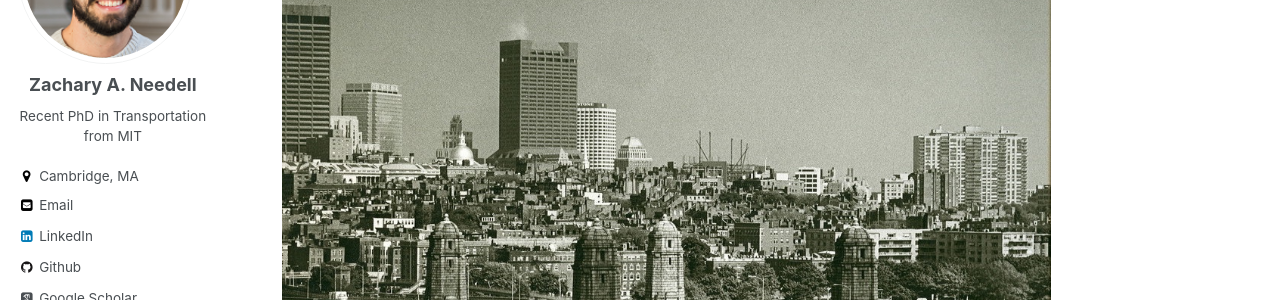
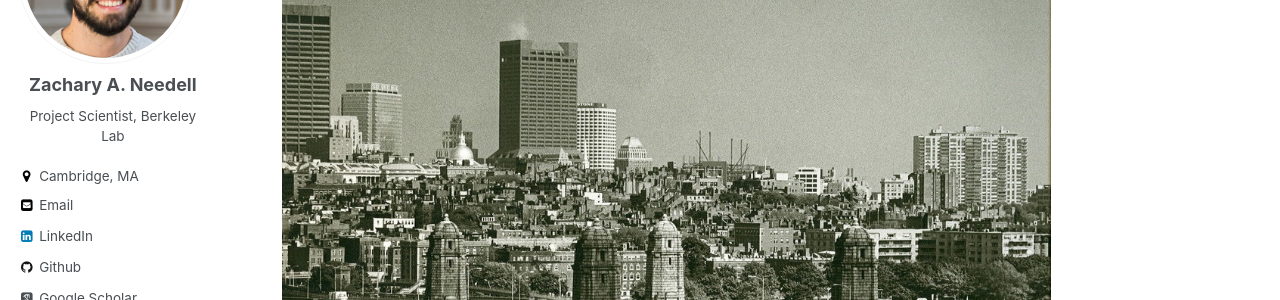
Before and after one commit to zneedell/zneedell.github.io, a Jekyll site: the page built from _pages/about.md, in a window 1280 px wide. Shown: the part 229-529 px from the top of the page. Built offline with Jekyll 4.4.1, drawn with Linux system fonts in a browser that asks for light colours; some web fonts are replaced.

Commit message:
update job

```diff
--- a/_config.yml
+++ b/_config.yml
@@ -82,7 +82,7 @@ analytics:
 author:
   name             : "Zachary A. Needell"
   avatar           : "zach.png"
-  bio              : "Recent PhD in Transportation from MIT"
+  bio              : "Project Scientist, Berkeley Lab"
   location         : "Cambridge, MA"
   employer         :
   googlescholar    : "https://scholar.google.com/citations?user=qIq4ojgAAAAJ&hl=en"
```
